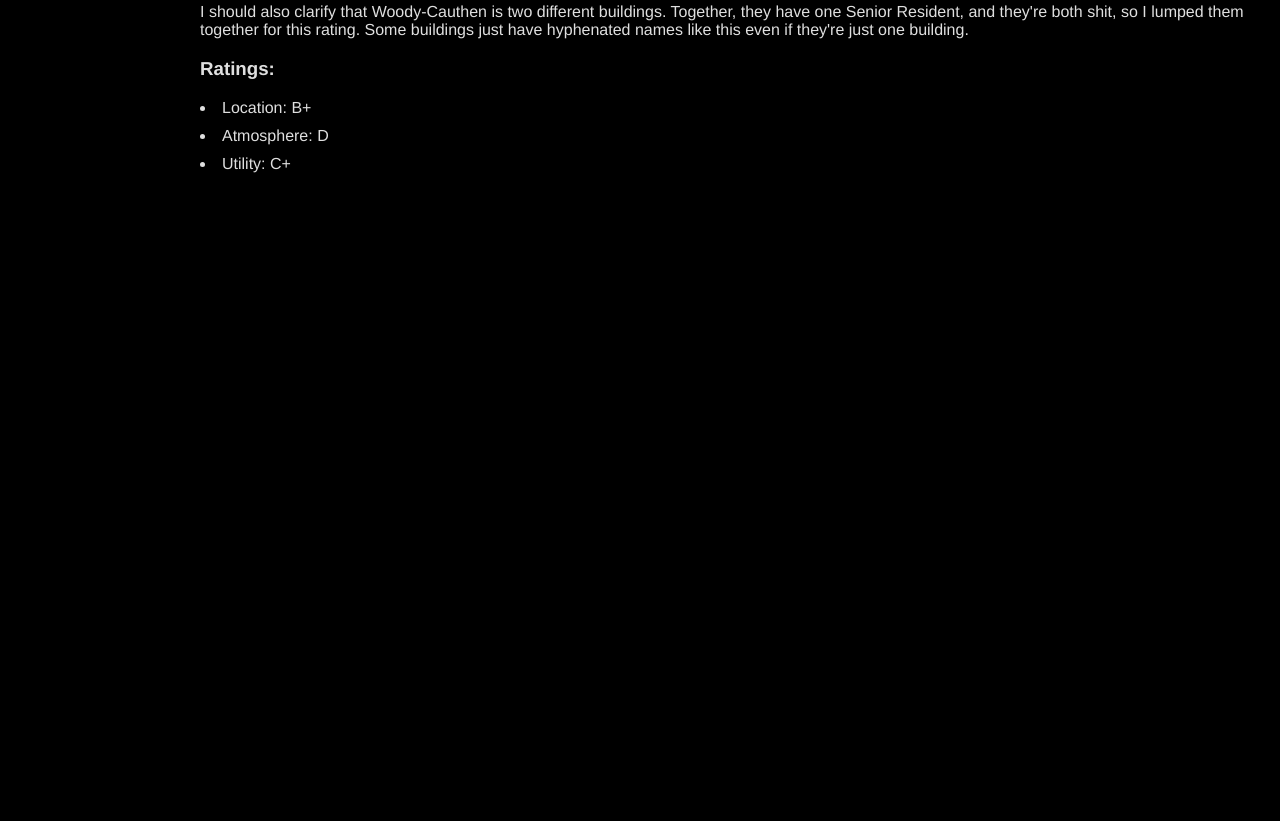
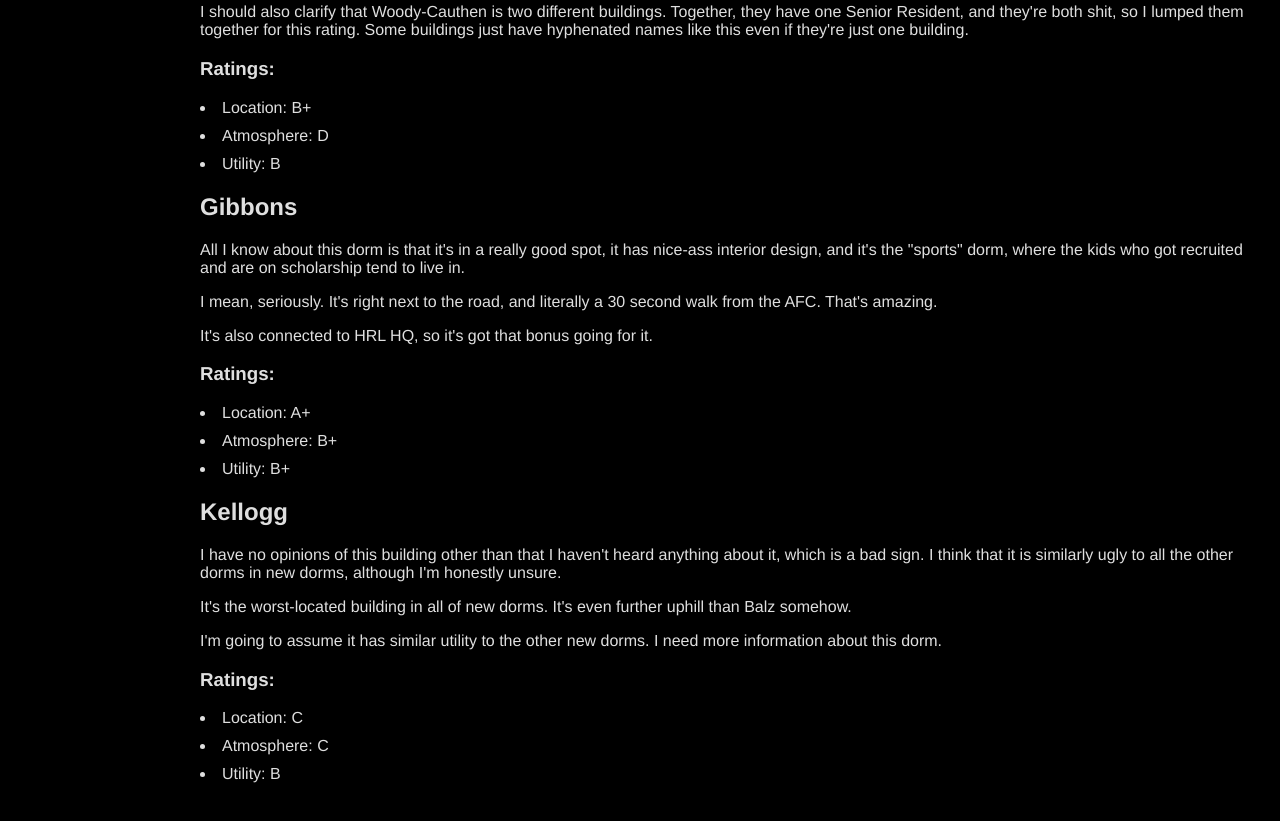
Before and after one commit to zxnnia/tsubasa, a plain HTML site: page housing.html in a window 1280 px wide. Shown: the part 1364-2185 px from the top of the page. Before the commit the page ends 1737 px from the top, so only its background shows below. Drawn offline with Linux system fonts and the light colour scheme.

Commit message:
Update housing.html

```diff
--- a/housing.html
+++ b/housing.html
@@ -75,7 +75,31 @@
   <u1>
     <li>Location: B+</li>
     <li>Atmosphere: D</li>
-    <li>Utility: C+</li>
+    <li>Utility: B</li>
+  </u1>
+
+  <h2 id=gibbons>Gibbons</h2>
+  <p>All I know about this dorm is that it's in a really good spot, it has nice-ass interior design,
+    and it's the "sports" dorm, where the kids who got recruited and are on scholarship tend to live in.</p>
+  <p>I mean, seriously. It's right next to the road, and literally a 30 second walk from the AFC. That's amazing.</p>
+  <p>It's also connected to HRL HQ, so it's got that bonus going for it.</p>
+  <h3>Ratings:</h3>
+  <u1>
+    <li>Location: A+</li>
+    <li>Atmosphere: B+</li>
+    <li>Utility: B+</li>
+  </u1>
+
+  <h2 id=kellogg>Kellogg</h2>
+  <p>I have no opinions of this building other than that I haven't heard anything about it, which is a bad sign.
+    I think that it is similarly ugly to all the other dorms in new dorms, although I'm honestly unsure.</p>
+  <p>It's the worst-located building in all of new dorms. It's even further uphill than Balz somehow.</p>
+  <p>I'm going to assume it has similar utility to the other new dorms. I need more information about this dorm.</p>
+  <h3>Ratings:</h3>
+  <u1>
+    <li>Location: C</li>
+    <li>Atmosphere: C</li>
+    <li>Utility: B</li>
   </u1>
 
   </body>
```
